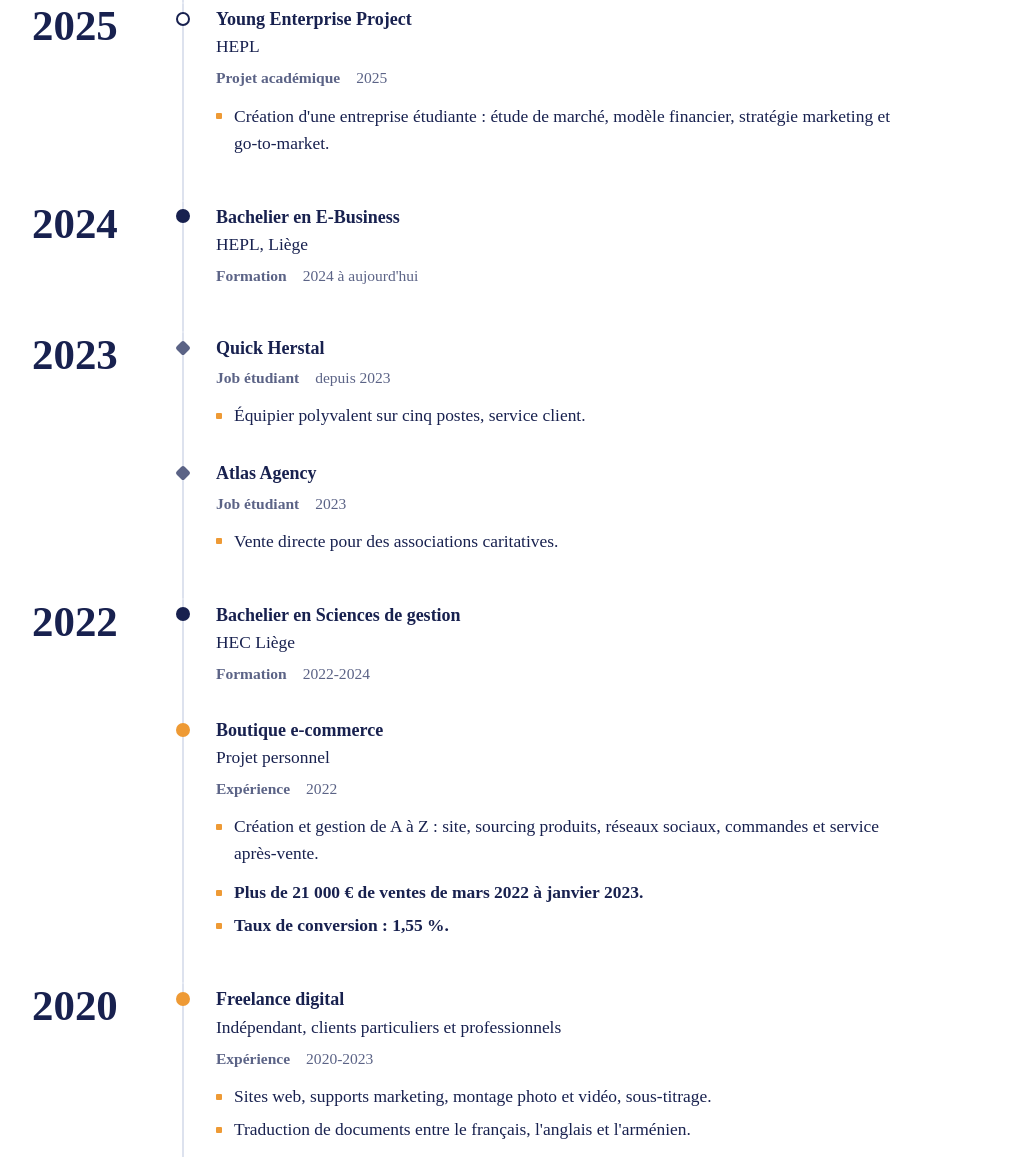
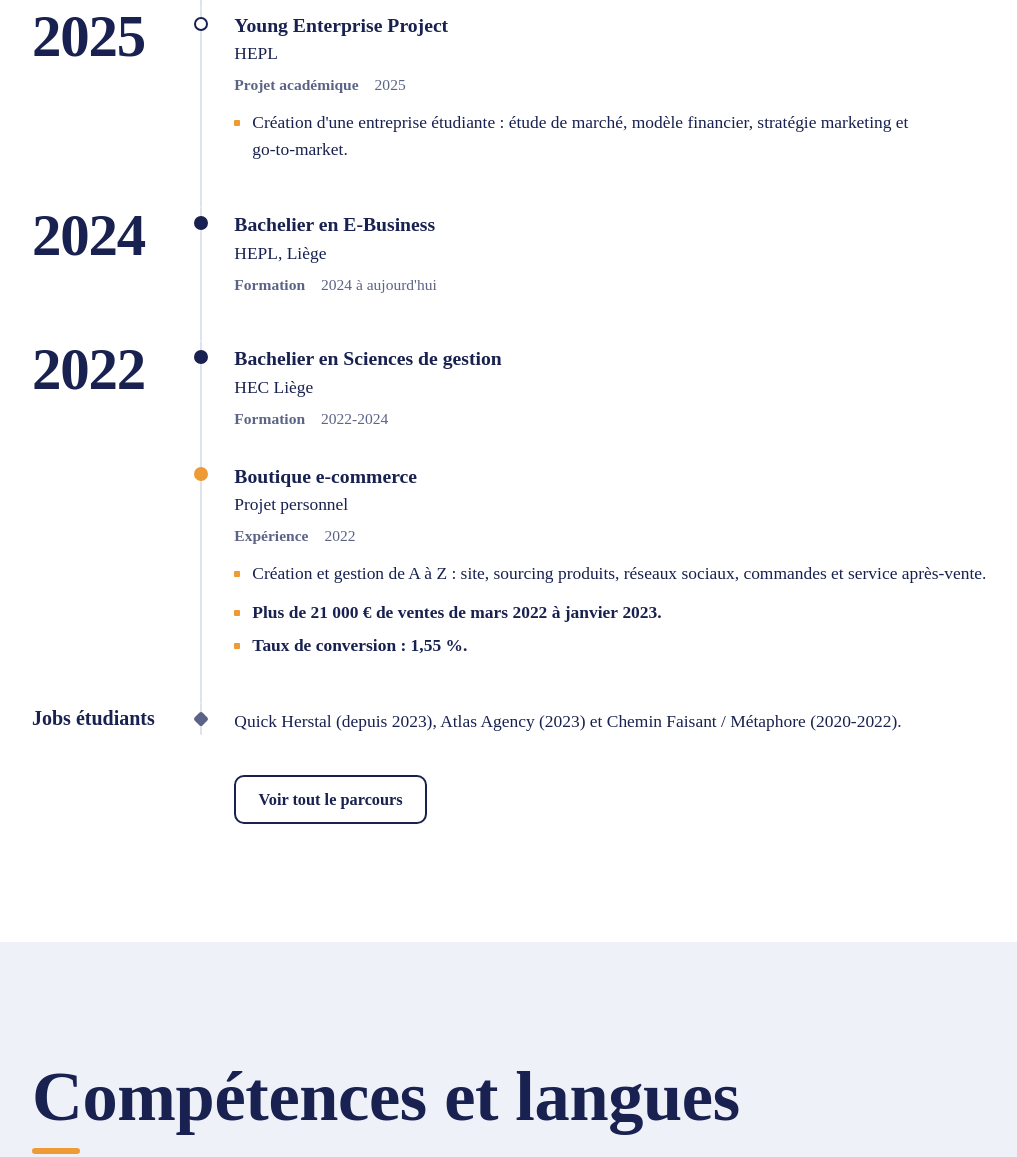
Before and after one commit to YouriK11/yourikaramyan-site, an Astro site: page / in a window 1280 px wide. Shown: the part 4795-5952 px from the top of the page, without its empty margins (8-1025 px from the left). Built offline with nearby package versions, Linux system fonts and the light colour scheme; Astro itself is replaced by a stand-in of ours.

Commit message:
Resserre le parcours sur l'essentiel, avec « Voir tout le parcours » (passe 4/4)
- Par défaut, la frise montre MonArc, la boutique e-commerce, le bachelier
  HEPL, le bachelier HEC et les deux projets académiques.
- Les jobs étudiants tiennent sur une seule ligne : employeur et période.
- Le bouton « Voir tout le parcours » déplie le freelance, le CESS et le
  détail de chaque job (textes du CV inchangés) ; « Réduire le parcours »
  replie. État annoncé aux lecteurs d'écran (aria-expanded).
- Sans JavaScript, tout le parcours reste affiché et le bouton est caché.
- Sur ordinateur, années beaucoup plus grandes (jusqu'à 5rem) dans une
  colonne qui s'élargit avec elles.

Co-Authored-By: Claude Opus 5.5 <noreply@anthropic.com>

```diff
--- a/src/components/Parcours.astro
+++ b/src/components/Parcours.astro
@@ -1,6 +1,7 @@
 ---
-// Timeline of every CV line (education, experience, academic projects, student jobs), most recent first,
-// grouped by starting year. Content comes from src/data/profil.ts only.
+// Timeline of every CV line, most recent first, grouped by starting year. Content comes from src/data/profil.ts only.
+// By default it shows the essentials for a marketing and e-commerce internship, plus the student jobs on one line;
+// "Voir tout le parcours" unfolds the rest. Without JavaScript, everything is shown.
 import { PROFIL } from '../data/profil';
 import { typo } from '../data/typographie';
 
@@ -16,6 +17,7 @@ interface Entree {
   textes: string[];
   resultats: string[];
   lien?: { href: string; texte: string };
+  essentiel: boolean;
 }
 
 const LIBELLES: Record<Categorie, string> = {
@@ -25,7 +27,13 @@ const LIBELLES: Record<Categorie, string> = {
   job: 'Job étudiant',
 };
 
-const majuscule = (texte: string) => texte.charAt(0).toUpperCase() + texte.slice(1);
+// Shown before "Voir tout le parcours": MonArc, the e-commerce shop, both bachelor's degrees and the academic projects.
+const ESSENTIELS = new Set([
+  "Projet d'application mobile",
+  'Boutique e-commerce',
+  'Bachelier en E-Business',
+  'Bachelier en Sciences de gestion',
+]);
 
 const entrees: Entree[] = [
   ...PROFIL.formation.map((f) => ({
@@ -37,6 +45,7 @@ const entrees: Entree[] = [
     fin: f.fin,
     textes: [],
     resultats: [],
+    essentiel: ESSENTIELS.has(f.titre),
   })),
   ...PROFIL.experiences.map((e) => ({
     categorie: 'experience' as const,
@@ -48,6 +57,7 @@ const entrees: Entree[] = [
     textes: [...e.points],
     resultats: 'resultats' in e ? [...e.resultats] : [],
     lien: e.structure === 'MonArc' ? { href: '#monarc', texte: "Lire l'étude de cas" } : undefined,
+    essentiel: ESSENTIELS.has(e.titre),
   })),
   ...PROFIL.projetsAcademiques.map((p) => ({
     categorie: 'academique' as const,
@@ -58,26 +68,21 @@ const entrees: Entree[] = [
     fin: p.fin,
     textes: [p.texte],
     resultats: [],
-  })),
-  ...PROFIL.jobs.map((j) => ({
-    categorie: 'job' as const,
-    titre: j.employeur,
-    lieu: '',
-    periode: j.periode,
-    debut: j.debut,
-    fin: j.fin,
-    textes: [majuscule(j.texte)],
-    resultats: [],
+    essentiel: true,
   })),
 ];
+
+// Student jobs: one line ("Quick Herstal (depuis 2023), Atlas Agency (2023) et ..."), with the CV's details when unfolded.
+const jobs = PROFIL.jobs.map((j) => `${j.employeur} (${j.periode})`);
+const ligneJobs = `${jobs.slice(0, -1).join(', ')} et ${jobs.at(-1)}.`;
 
 // Most recent first: starting year, then whatever is still ongoing or ended later.
 entrees.sort((a, b) => b.debut - a.debut || (b.fin ?? 9999) - (a.fin ?? 9999));
 
-const groupes = [...new Set(entrees.map((e) => e.debut))].map((annee) => ({
-  annee,
-  entrees: entrees.filter((e) => e.debut === annee),
-}));
+const groupes = [...new Set(entrees.map((e) => e.debut))].map((annee) => {
+  const liste = entrees.filter((e) => e.debut === annee);
+  return { annee, entrees: liste, essentiel: liste.some((e) => e.essentiel) };
+});
 ---
 
 <section id="parcours" class="section parcours" aria-labelledby="titre-parcours">
@@ -96,14 +101,14 @@ const groupes = [...new Set(entrees.map((e) => e.debut))].map((annee) => ({
       </ul>
     </div>
 
-    <ol class="frise" role="list">
+    <ol id="frise" class="frise" role="list" data-frise>
       {
         groupes.map((groupe) => (
-          <li class="frise__annee">
+          <li class="frise__annee" data-secondaire={groupe.essentiel ? undefined : ''}>
             <h3 class="frise__repere">{groupe.annee}</h3>
             <ol class="frise__entrees" role="list">
               {groupe.entrees.map((e) => (
-                <li class="entree">
+                <li class="entree" data-secondaire={e.essentiel ? undefined : ''}>
                   <span class={`pastille pastille--${e.categorie} entree__pastille`} aria-hidden="true" />
                   <h4 class="entree__titre" set:html={typo(e.titre)} />
                   {e.lieu && <p class="entree__lieu" set:html={typo(e.lieu)} />}
@@ -136,9 +141,52 @@ const groupes = [...new Set(entrees.map((e) => e.debut))].map((annee) => ({
           </li>
         ))
       }
+      <li class="frise__annee frise__annee--jobs">
+        <h3 class="frise__repere frise__repere--jobs">Jobs étudiants</h3>
+        <div class="frise__entrees">
+          <div class="entree">
+            <span class="pastille pastille--job entree__pastille" aria-hidden="true" />
+            <p class="jobs__ligne" data-resume set:html={typo(ligneJobs)} />
+            <ul class="jobs__details" role="list" data-secondaire>
+              {
+                PROFIL.jobs.map((j) => (
+                  <li>
+                    <p>
+                      <strong>{j.employeur}</strong>, <span set:html={typo(j.texte)} />
+                    </p>
+                    <p class="entree__meta">
+                      <span class="entree__categorie">{LIBELLES.job}</span>
+                      <span class="entree__periode" set:html={typo(j.periode)} />
+                    </p>
+                  </li>
+                ))
+              }
+            </ul>
+          </div>
+        </div>
+      </li>
     </ol>
+
+    <button class="bouton bouton--contour frise__bouton" type="button" aria-expanded="false" aria-controls="frise" hidden>
+      Voir tout le parcours
+    </button>
   </div>
 </section>
+
+<script>
+  // Folded by default once JavaScript runs (html.js, set in Base.astro): the button unfolds the rest.
+  const frise = document.querySelector<HTMLElement>('[data-frise]');
+  const bouton = document.querySelector<HTMLButtonElement>('.frise__bouton');
+  if (frise && bouton) {
+    bouton.hidden = false;
+    bouton.addEventListener('click', () => {
+      const complete = frise.classList.toggle('frise--complete');
+      bouton.setAttribute('aria-expanded', String(complete));
+      bouton.textContent = complete ? 'Réduire le parcours' : 'Voir tout le parcours';
+      if (!complete) bouton.scrollIntoView({ block: 'nearest' });
+    });
+  }
+</script>
 
 <style>
   .parcours__entete {
@@ -231,7 +279,7 @@ const groupes = [...new Set(entrees.map((e) => e.debut))].map((annee) => ({
 
   .entree {
     position: relative;
-    max-width: 44rem;
+    max-width: 48rem;
   }
 
   .entree__pastille {
@@ -241,9 +289,39 @@ const groupes = [...new Set(entrees.map((e) => e.debut))].map((annee) => ({
   }
 
   .entree__titre {
-    font-size: 1.125rem;
+    font-size: clamp(1.125rem, 0.95rem + 0.35vw, 1.375rem);
     font-weight: 650;
     line-height: 1.35;
+  }
+
+  /* Folding: only once JavaScript can unfold it again */
+  :global(html.js) .frise:not(.frise--complete) [data-secondaire],
+  :global(html.js) .frise.frise--complete [data-resume],
+  :global(html:not(.js)) [data-resume] {
+    display: none;
+  }
+
+  /* Student jobs */
+  .frise__repere--jobs {
+    font-size: var(--titre-3);
+    line-height: 1.15;
+  }
+
+  .frise__annee--jobs .entree {
+    max-width: none; /* the three jobs fit on one line from 1440 px */
+  }
+
+  .jobs__ligne {
+    padding-top: 0.0625rem;
+  }
+
+  .jobs__details {
+    display: grid;
+    gap: 1rem;
+  }
+
+  .frise__bouton {
+    margin-top: 2.5rem;
   }
 
   .entree__lieu {
@@ -299,23 +377,43 @@ const groupes = [...new Set(entrees.map((e) => e.debut))].map((annee) => ({
     font-weight: 600;
   }
 
-  /* Desktop: years in their own column, kept in view while their entries scroll by. */
+  /* Desktop: large years in their own column, kept in view while their entries scroll by. */
   @media (min-width: 48em) {
     .parcours__entete {
       grid-template-columns: minmax(0, 1fr) auto;
       align-items: end;
     }
 
+    /* Shared by the timeline and the button below it */
+    .parcours {
+      --annee: clamp(2.75rem, 0.8rem + 3.6vw, 5rem);
+    }
+
     .frise__annee {
       display: grid;
-      grid-template-columns: 9rem minmax(0, 1fr);
+      grid-template-columns: calc(var(--annee) * 2.35 + 1.5rem) minmax(0, 1fr);
     }
 
     .frise__repere {
       position: sticky;
       top: calc(var(--hauteur-entete) + 1.5rem);
       align-self: start;
-      padding-top: 0.125rem;
+      font-size: var(--annee);
+      font-weight: 800;
+      font-stretch: 85%;
+      letter-spacing: -0.02em;
+    }
+
+    .frise__repere--jobs {
+      padding-top: 0.25rem;
+      font-size: var(--titre-3);
+      font-weight: 760;
+      font-stretch: 92%;
+      letter-spacing: 0;
+    }
+
+    .frise__bouton {
+      margin-left: calc(var(--annee) * 2.35 + 1.5rem + 2.5rem);
     }
 
     .frise__annee + .frise__annee {
--- a/src/layouts/Base.astro
+++ b/src/layouts/Base.astro
@@ -62,6 +62,10 @@ const indexable = !noindex && !SITE.enConstruction;
 
     <Font cssVariable="--font-display" preload />
     <Font cssVariable="--font-body" preload />
+    <script is:inline>
+      // Before the first paint: content folded by a script (the timeline) stays visible without JavaScript.
+      document.documentElement.classList.add('js');
+    </script>
     <slot name="head" />
   </head>
   <body id="haut">
```
